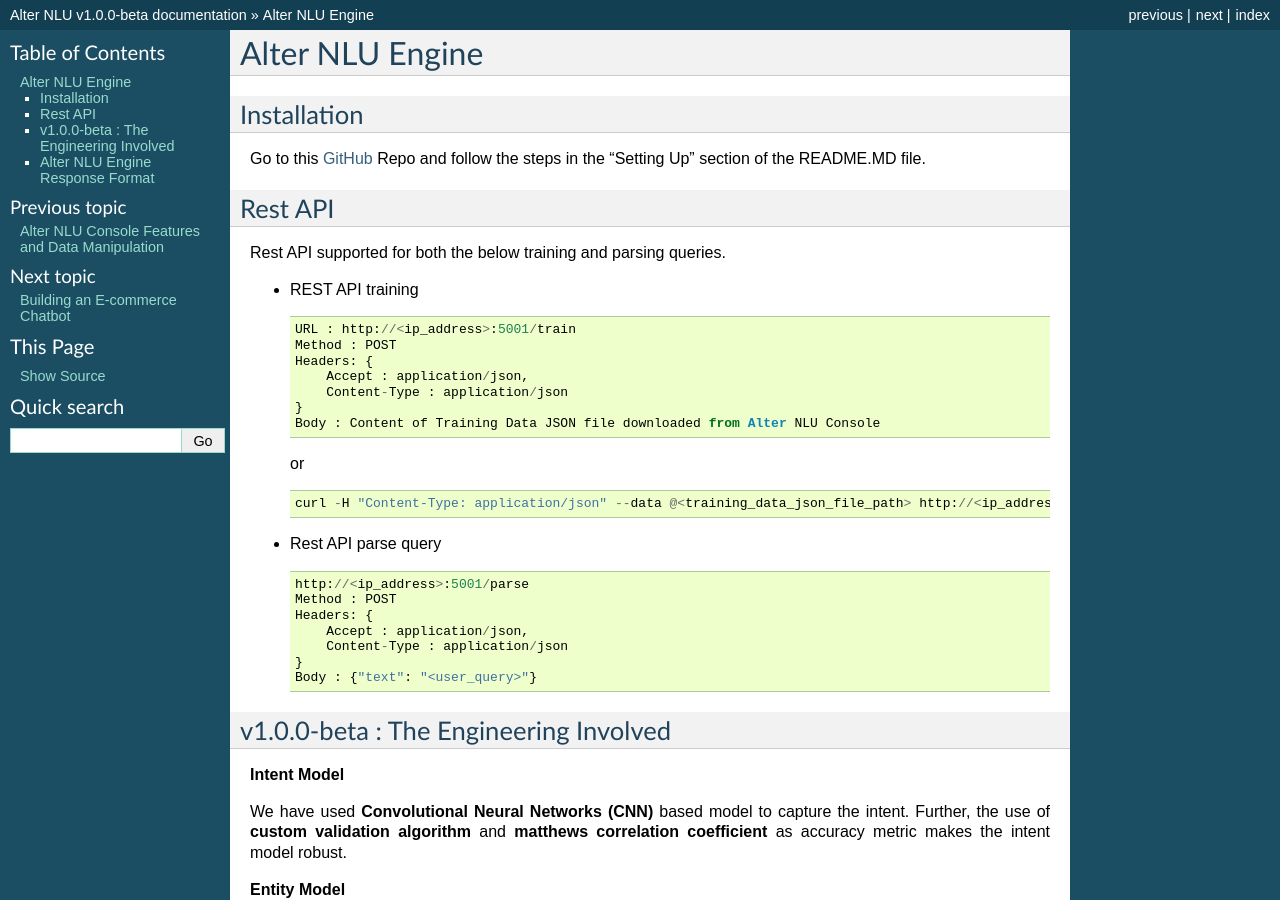
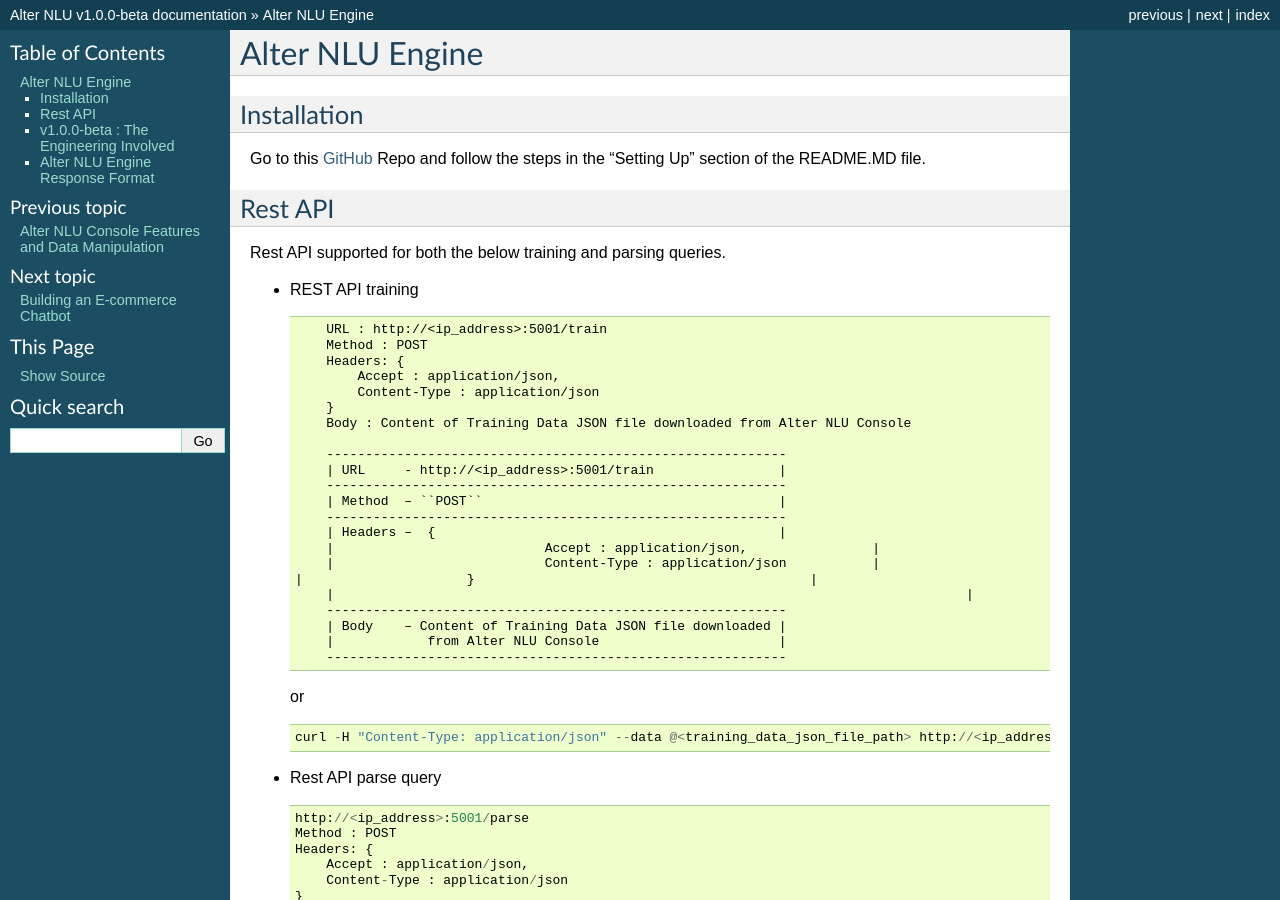
Before and after one commit to thakurtanya/kontikilabsDevelopers, a Sphinx documentation site: the page built from doc/source/GitHub-Pipeline.rst, in a window 1280 px wide and 900 px high. Built offline with Sphinx 7.4.7, drawn with Linux system fonts in a browser that asks for light colours.

Commit message:
content additions

```diff
--- a/doc/source/AlterNLU-Features.rst
+++ b/doc/source/AlterNLU-Features.rst
@@ -70,7 +70,7 @@
 
 	.. image:: https://raw.githubusercontent.com/thakurtanya/kontikilabsDevelopers/master/images/brand-synonyms.png
 
-From the image above we can make out that "Reference Value", "lenovo" has synonyms - ``["inspiron", "thinkpad"]`` etc, while the other entry is "dell" which holds ``["vostro", "chromebook"]`` etc as synonyms.
+From the image above we can make out that Reference Value i.e "lenovo" has synonyms - ``["inspiron", "thinkpad"]`` etc, while the other entry is "dell" which holds ``["vostro", "chromebook"]`` etc as synonyms.
 
 Now, in the intent section, I train for the phrase - "I want an Inspiron". And for other similar phrases, I tag the word "Inspiron" with "lenovo" reference value.
 
--- a/doc/source/GitHub-Pipeline.rst
+++ b/doc/source/GitHub-Pipeline.rst
@@ -22,6 +22,21 @@
 		    Content-Type : application/json
 		}
 		Body : Content of Training Data JSON file downloaded from Alter NLU Console
+
+		-----------------------------------------------------------
+		| URL     - http://<ip_address>:5001/train                |
+		-----------------------------------------------------------
+		| Method  – ``POST``                                      |
+		-----------------------------------------------------------
+		| Headers –  {                                            |
+		|			    Accept : application/json,                |
+		|			    Content-Type : application/json           |
+	    |			  }                                           |
+		|                             							  |
+		-----------------------------------------------------------
+		| Body    – Content of Training Data JSON file downloaded |
+		|            from Alter NLU Console                       |
+		-----------------------------------------------------------
 
 	or ::
 
```
